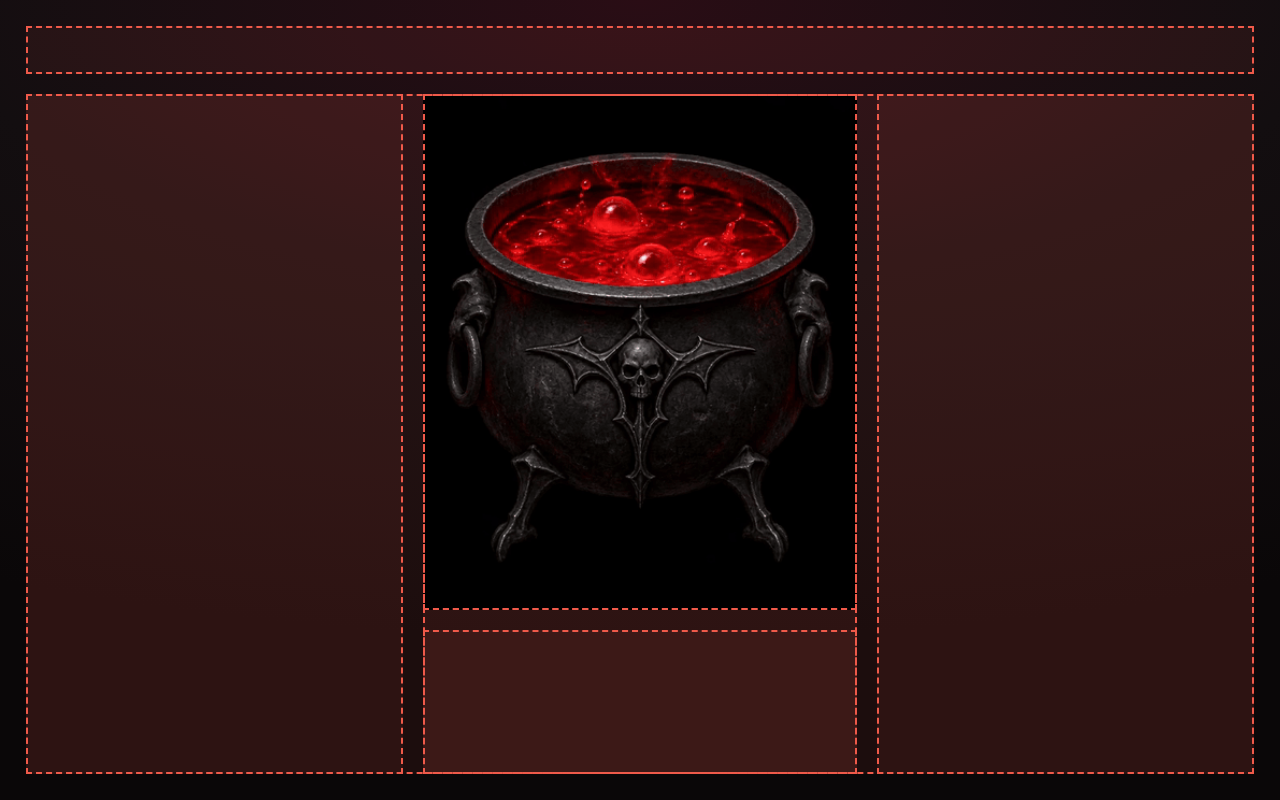
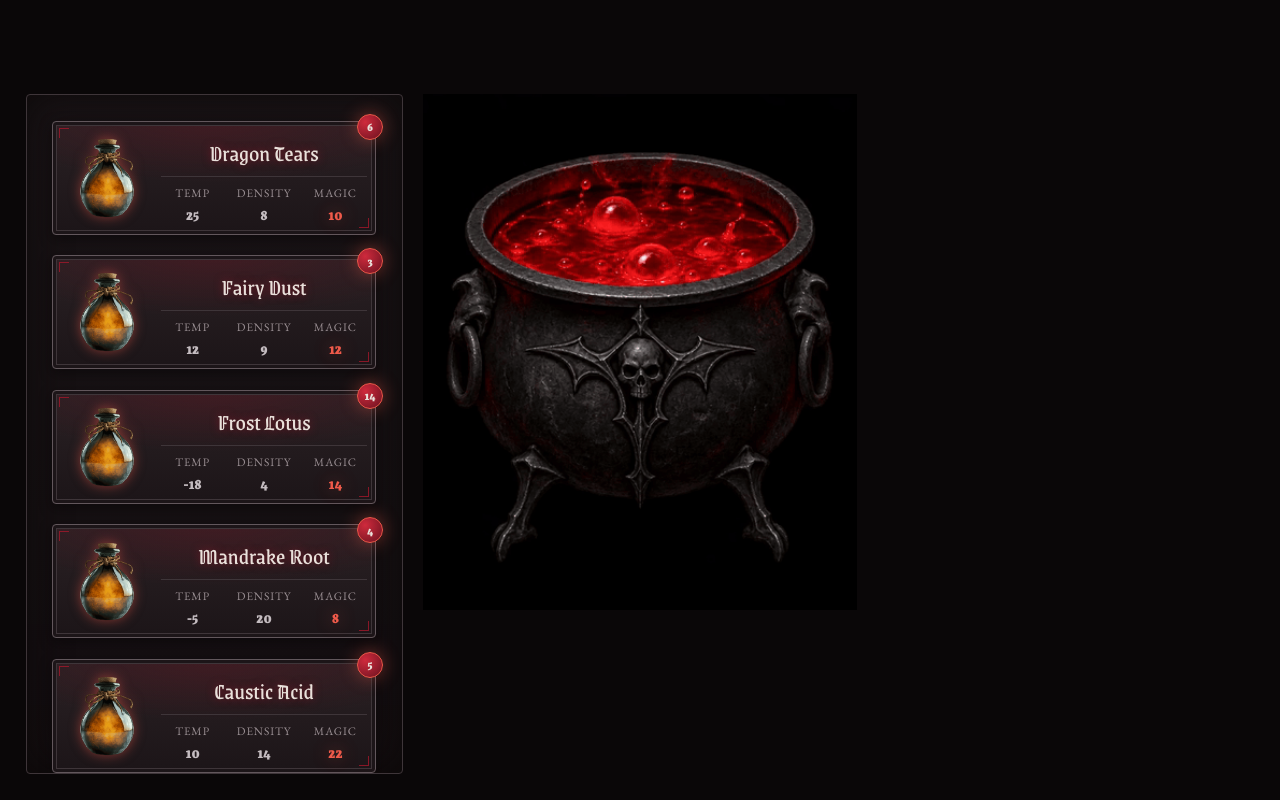
Before and after one commit to asimo-git/Alchemist-s-Cauldron, a website built with Vite: page index.html in a window 1280 px wide. Built offline with nearby package versions, Linux system fonts and the light colour scheme.

Commit message:
feat: implement shelf with cards

```diff
--- /dev/null
+++ b/src/data/game.ts
@@ -0,0 +1,3 @@
+export const SHELF_SIZE = 6;
+export const MIN_STOCK = 2;
+export const MAX_STOCK = 15;
--- a/src/styles/abstracts/_mixins.scss
+++ b/src/styles/abstracts/_mixins.scss
@@ -1 +1,12 @@
 @use 'variables' as *;
+
+@mixin flex($direction: row, $justify: flex-start, $align: stretch, $gap: null) {
+  display: flex;
+  flex-direction: $direction;
+  justify-content: $justify;
+  align-items: $align;
+
+  @if $gap != null {
+    gap: $gap;
+  }
+}
--- a/src/styles/abstracts/_variables.scss
+++ b/src/styles/abstracts/_variables.scss
@@ -23,16 +23,15 @@ $glow-red: 0 0 18px rgba($ember, 0.45);
 $glow-soft: 0 0 28px rgba($crimson, 0.35);
 
 // ---- Spacing ----
-$sp: (
-  1: 4px,
-  2: 8px,
-  3: 12px,
-  4: 16px,
-  5: 24px,
-  6: 32px,
-  7: 48px,
-  8: 72px,
-);
+$size-05: 4px;
+$size-1: 8px;
+$size-1-5: 12px;
+$size-2: 16px;
+$size-3: 24px;
+$size-4: 32px;
+$size-6: 48px;
+$size-9: 72px;
+$size-15: 120px;
 
 // ---- Radius ----
 $r-sm: 2px;
--- a/src/styles/base/_layout.scss
+++ b/src/styles/base/_layout.scss
@@ -1,7 +1,7 @@
 @use '../abstracts/variables' as *;
 
 body {
-  background: $bg-page;
+  background: $void;
   font-family: $font-body;
   font-size: $fs-body;
   font-weight: $font-weight-regular;
@@ -58,11 +58,6 @@ body {
 }
 
 // ---------- debugging ----------
-.layout * {
-  outline: 2px dashed $ember;
-  outline-offset: -2px;
-  background: rgba($ember, 0.08);
-}
 
 .header {
   min-height: 3rem;
--- a/src/styles/components/_index.scss
+++ b/src/styles/components/_index.scss
@@ -1 +1,2 @@
 @forward 'cauldron';
+@forward 'shelf';
--- /dev/null
+++ b/src/styles/components/shelf.scss
@@ -0,0 +1,179 @@
+@use '../abstracts/variables' as *;
+@use '../abstracts/mixins' as *;
+
+.shelf_container {
+  @include flex(column, flex-start, stretch, $gap-large);
+  padding: $padding-large;
+  background: linear-gradient(180deg, rgba($obsidian, 0.85), rgba($crypt, 0.95));
+  border: 1px solid $slate;
+  border-radius: $r-md;
+  box-shadow: inset 0 0 40px rgba($void, 0.8);
+  overflow-y: auto;
+
+  // ---- Firefox ----
+  scrollbar-width: thin;
+  scrollbar-color: $iron $void;
+
+  // ---- WebKit (Chrome, Safari, Edge) ----
+  &::-webkit-scrollbar {
+    width: $size-1;
+  }
+
+  &::-webkit-scrollbar-track {
+    background: $void;
+    border-radius: $r-sm;
+  }
+
+  &::-webkit-scrollbar-thumb {
+    background: linear-gradient(180deg, $iron, $slate);
+    border: 2px solid $void;
+    border-radius: $r-sm;
+  }
+
+  &::-webkit-scrollbar-thumb:hover {
+    background: linear-gradient(180deg, $silver, $iron);
+    box-shadow: 0 0 $size-1 rgba($ember, 0.6);
+  }
+
+  &::-webkit-scrollbar-thumb:active {
+    background: linear-gradient(180deg, $crimson, $oxblood);
+  }
+}
+
+.shelf_card {
+  @include flex(row, flex-start, center, $size-1);
+  position: relative;
+  padding: $size-1;
+  font-family: $font-body;
+  color: $bone;
+  text-align: center;
+  cursor: pointer;
+  background:
+    radial-gradient(120% 90% at 50% 0%, rgba($oxblood, 0.35), transparent 60%),
+    linear-gradient(180deg, $basalt 0%, $obsidian 100%);
+  border: 1px solid $iron;
+  border-radius: $r-md;
+  box-shadow:
+    inset 0 0 0 3px $obsidian,
+    inset 0 0 0 4px $slate,
+    0 4px 12px rgba($void, 0.7);
+  transition:
+    transform 0.2s ease,
+    border-color 0.2s ease,
+    box-shadow 0.2s ease;
+
+  &::before,
+  &::after {
+    content: '';
+    position: absolute;
+    width: 10px;
+    height: 10px;
+    border: 1px solid $crimson;
+    pointer-events: none;
+    opacity: 0.8;
+  }
+
+  &::before {
+    top: 6px;
+    left: 6px;
+    border-right: 0;
+    border-bottom: 0;
+  }
+
+  &::after {
+    bottom: 6px;
+    right: 6px;
+    border-left: 0;
+    border-top: 0;
+  }
+
+  &:hover,
+  &:focus-visible {
+    transform: translateY(-3px);
+    border-color: $scarlet;
+    box-shadow:
+      inset 0 0 0 3px $obsidian,
+      inset 0 0 0 4px $oxblood,
+      $glow-soft;
+    outline: none;
+  }
+
+  &:active {
+    transform: translateY(0);
+  }
+}
+
+.shelf_card_stock {
+  position: absolute;
+  top: -8px;
+  right: -8px;
+  z-index: 1;
+  @include flex(row, center, center);
+  place-items: center;
+  min-width: 26px;
+  height: 26px;
+  padding: 0 $size-05;
+  font-family: $font-accent;
+  font-size: $fs-small;
+  font-weight: $font-weight-bold;
+  line-height: 1;
+  color: $bone;
+  background: radial-gradient(circle at 30% 30%, $scarlet, $oxblood);
+  border: 1px solid $ember;
+  border-radius: $r-full;
+  box-shadow: $glow-red;
+}
+
+.shelf_card_icon {
+  width: 30%;
+  filter: drop-shadow(0 0 6px rgba($ember, 0.5));
+  transition: filter 0.2s ease;
+
+  .shelf_card:hover & {
+    filter: drop-shadow(0 0 10px rgba($ember, 0.9));
+  }
+}
+
+.shelf_card_text {
+  flex: 1;
+}
+
+.shelf_card_name {
+  font-family: $font-accent;
+  font-size: $fs-h3;
+  line-height: 2;
+  text-shadow: 0 0 8px rgba($crimson, 0.6);
+}
+
+.shelf_card_stats {
+  @include flex(row, space-between, stretch, $size-1);
+  width: 100%;
+  margin: 0;
+  padding: $size-1 0 0;
+  list-style: none;
+  border-top: 1px solid $slate;
+}
+
+.shelf_stat {
+  @include flex(column, flex-start, center, 2px);
+  flex: 1;
+}
+
+.shelf_stat_label {
+  font-size: $fs-label;
+  letter-spacing: 0.08em;
+  text-transform: uppercase;
+  color: $ash;
+}
+
+.shelf_stat_value {
+  font-family: $font-accent;
+  font-size: $fs-body;
+  font-weight: $font-weight-bold;
+  color: $silver;
+}
+
+.shelf_stat_magic .shelf_stat_value {
+  color: $ember;
+  text-shadow: $glow-red;
+}
--- /dev/null
+++ b/src/ui/components/shelf.ts
@@ -0,0 +1,73 @@
+import type { IIngredient } from '../../utils/types';
+import { INGREDIENTS } from '../../data/ingredients';
+import { createElement, randomInt } from '../../utils/helpers';
+import { MAX_STOCK, MIN_STOCK, SHELF_SIZE } from '../../data/game';
+
+export function createShelfSection(): HTMLElement {
+  const cards = INGREDIENTS.slice(0, SHELF_SIZE).map((ingredient) =>
+    createIngredientCard(ingredient, randomInt(MIN_STOCK, MAX_STOCK)),
+  );
+
+  return createElement('section', {
+    className: 'shelf_container',
+    attributes: { 'aria-label': 'Ingredient shelf' },
+    children: cards,
+  });
+}
+
+function createIngredientCard(ingredient: IIngredient, stock: number): HTMLButtonElement {
+  const icon = createElement('img', {
+    className: 'shelf_card_icon',
+    attributes: {
+      src: 'potion.png',
+      alt: '',
+      'aria-hidden': 'true',
+      draggable: 'false',
+    },
+  });
+
+  const stockBadge = createElement('span', {
+    className: 'shelf_card_stock',
+    textContent: String(stock),
+    attributes: { 'aria-hidden': 'true' },
+  });
+
+  const stats = createElement('ul', {
+    className: 'shelf_card_stats',
+    children: [
+      createStat('Temp', ingredient.temperature, 'temperature'),
+      createStat('Density', ingredient.density, 'density'),
+      createStat('Magic', ingredient.magicPower, 'magic'),
+    ],
+  });
+
+  return createElement('button', {
+    className: 'shelf_card',
+    attributes: {
+      type: 'button',
+      'aria-label': `Add ${ingredient.name}, ${stock} in stock`,
+    },
+    children: [
+      // createElement('span', { className: 'shelf_card_frame', children: [icon] }),
+      icon,
+      stockBadge,
+      createElement('div', {
+        className: 'shelf_card_text',
+        children: [
+          createElement('span', { className: 'shelf_card_name', textContent: ingredient.name }),
+          stats,
+        ],
+      }),
+    ],
+  });
+}
+
+function createStat(label: string, value: number, modifier: string): HTMLElement {
+  return createElement('li', {
+    className: `shelf_stat shelf_stat_${modifier}`,
+    children: [
+      createElement('span', { className: 'shelf_stat_label', textContent: label }),
+      createElement('span', { className: 'shelf_stat_value', textContent: String(value) }),
+    ],
+  });
+}
--- a/src/ui/layout.ts
+++ b/src/ui/layout.ts
@@ -1,13 +1,10 @@
 import { createElement } from '../utils/helpers';
 import { createCauldronSection } from './components/cauldron';
+import { createShelfSection } from './components/shelf';
 
 export function createMainLayout(): HTMLElement {
   const header = createElement('header', {
     className: 'header',
-  });
-
-  const cabinet = createElement('div', {
-    className: 'main__cabinet',
   });
 
   const center = createElement('div', {
@@ -27,7 +24,7 @@ export function createMainLayout(): HTMLElement {
 
   const main = createElement('main', {
     className: 'main',
-    children: [cabinet, center, recipe],
+    children: [createShelfSection(), center, recipe],
   });
 
   return createElement('div', {
--- a/src/utils/helpers.ts
+++ b/src/utils/helpers.ts
@@ -40,3 +40,7 @@ export function createElement<K extends keyof HTMLElementTagNameMap>(
 
   return element;
 }
+
+export function randomInt(min: number, max: number): number {
+  return Math.floor(Math.random() * (max - min + 1)) + min;
+}
```
Also changed, not shown: public/potion.png (added).
